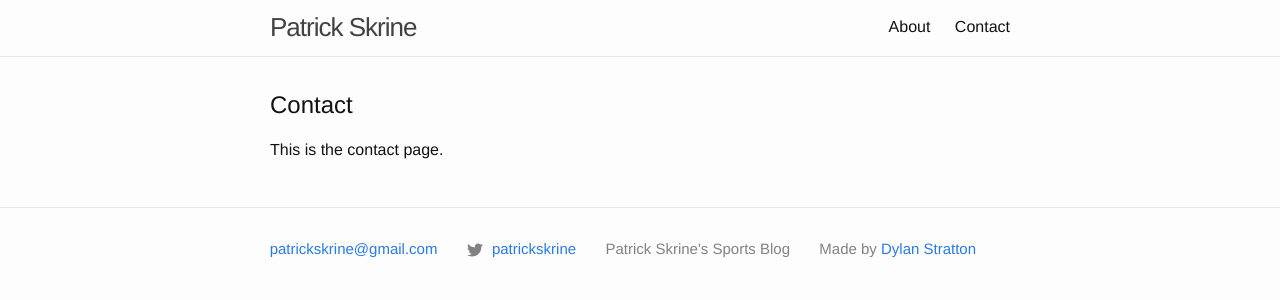
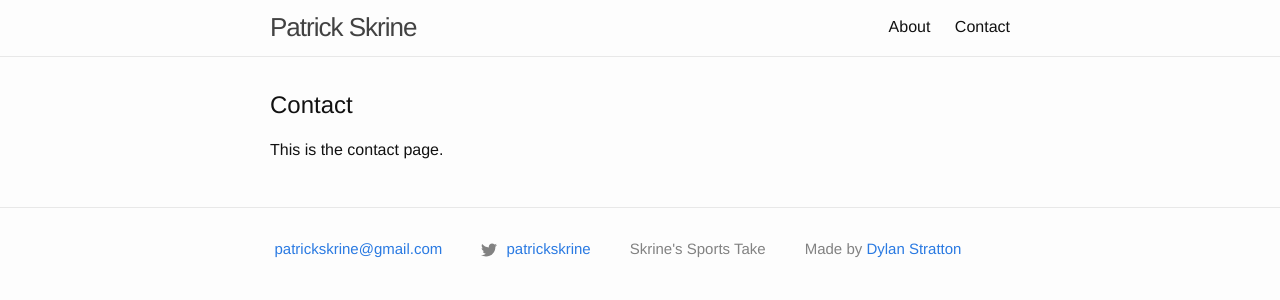
Before and after one commit to ahlbet/patrickskrine-2, a Jekyll site: the page built from contact.md, in a window 1280 px wide. Shown: the top 300 px of the page. Built offline with Jekyll 4.4.1, drawn with Linux system fonts in a browser that asks for light colours.

Commit message:
add favicon and blog name

```diff
--- a/_config.yml
+++ b/_config.yml
@@ -17,7 +17,7 @@ title: Patrick Skrine
 email: patrickskrine@gmail.com
 builder: Dylan Stratton
 description: > # this means to ignore newlines until "baseurl:"
-  Patrick Skrine's Sports Blog
+  Skrine's Sports Take
 baseurl: "" # the subpath of your site, e.g. /blog
 url: "" # the base hostname & protocol for your site, e.g. http://example.com
 twitter_username: patrickskrine
--- a/_includes/head.html
+++ b/_includes/head.html
@@ -9,6 +9,7 @@
   <link rel="stylesheet" href="{{ "/assets/main.css" | relative_url }}">
   <link rel="canonical" href="{{ page.url | replace:'index.html','' | absolute_url }}">
   <link rel="alternate" type="application/rss+xml" title="{{ site.title | escape }}" href="{{ "/feed.xml" | relative_url }}">
+  <link rel="shortcut icon" href="/assets/images/patrick-fav.jpg" type="favicon.ico">
 
   {% if jekyll.environment == 'production' and site.google_analytics %}
   {% include google-analytics.html %}
```
Also changed, not shown: assets/images/patrick-fav.jpg (added).
